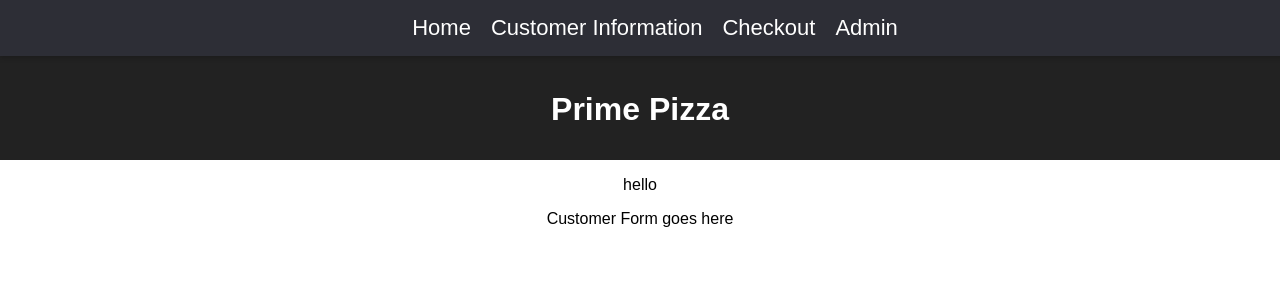
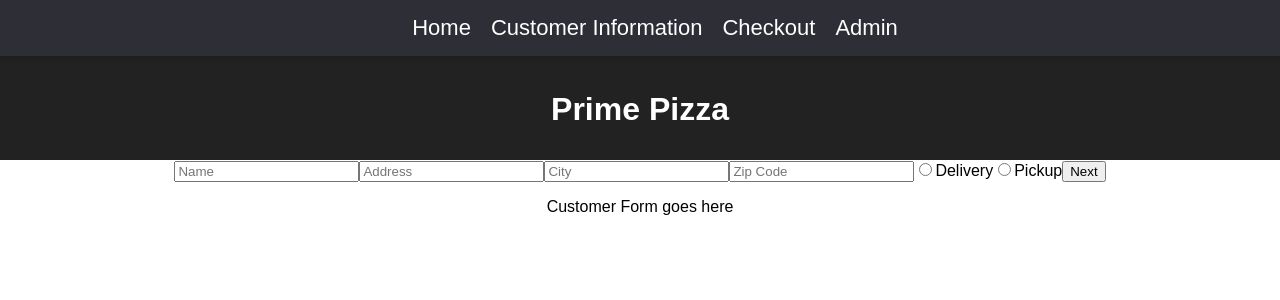
Before and after one commit to abdullahia0215/redux-pizza-parlor, a React (Create React App) app: page /#/customer in a window 1280 px wide. Shown: the top 300 px of the page. Built offline with nearby package versions, Linux system fonts and the light colour scheme.

Commit message:
layout finished, minor tweaking needed

```diff
--- a/src/components/CustomerForm/CustomerForm.jsx
+++ b/src/components/CustomerForm/CustomerForm.jsx
@@ -1,5 +1,99 @@
-export default function CustomerForm(){
-    return(
-        <p>hello</p>
-    )
+import React, { useState } from 'react';
+import { useDispatch } from 'react-redux';
+
+export default function CustomerForm() {
+    const dispatch = useDispatch();
+    const [nameToAdd, setNameToAdd] = useState('');
+    const [addressToAdd, setAddressToAdd] = useState('');
+    const [cityToAdd, setCityToAdd] = useState('');
+    const [zipToAdd, setZipToAdd] = useState('');
+    const [receptionMethod, setReceptionMethod] = useState('');
+
+    const handleNameChange = (event) => {
+        setNameToAdd(event.target.value);
+    };
+
+    const handleAddressChange = (event) => {
+        setAddressToAdd(event.target.value);
+    };
+
+    const handleCityChange = (event) => {
+        setCityToAdd(event.target.value);
+    };
+
+    const handleZipChange = (event) => {
+        setZipToAdd(event.target.value);
+    };
+
+    const handleReceptionMethodChange = (event) => {
+        setReceptionMethod(event.target.value);
+    };
+
+    const addCustomerInfo = (event) => {
+        event.preventDefault();
+        const infoToAdd = {
+            name: nameToAdd,
+            address: addressToAdd,
+            city: cityToAdd,
+            zip: zipToAdd,
+            receptionMethod: receptionMethod
+        };
+        dispatch({ type: 'ADD_NEW_CUSTOMER_INFO', payload: infoToAdd });
+
+        addNewInfo(infoToAdd);
+    };
+
+    const addNewInfo = (info) => {
+        console.log('Adding customer info:', info);
+    };
+
+    return (
+        <form onSubmit={addCustomerInfo}>
+            <input
+                onChange={handleNameChange}
+                type="text"
+                placeholder="Name"
+                required
+            />
+
+            <input
+                onChange={handleAddressChange}
+                type="text"
+                placeholder="Address"
+                required
+            />
+
+            <input
+                onChange={handleCityChange}
+                type="text"
+                placeholder="City"
+                required
+            />
+
+            <input
+                onChange={handleZipChange}
+                type="text"
+                placeholder="Zip Code"
+                required
+            />
+
+            <input
+                type="radio"
+                name="receptionMethod"
+                value="delivery"
+                onChange={handleReceptionMethodChange}
+                required
+            /><label>Delivery</label>
+
+            <input
+                type="radio"
+                name="receptionMethod"
+                value="pickup"
+                onChange={handleReceptionMethodChange}
+                required
+            /><label>Pickup</label>
+
+            <button type="submit">Next</button>
+        </form>
+    );
 }
```
